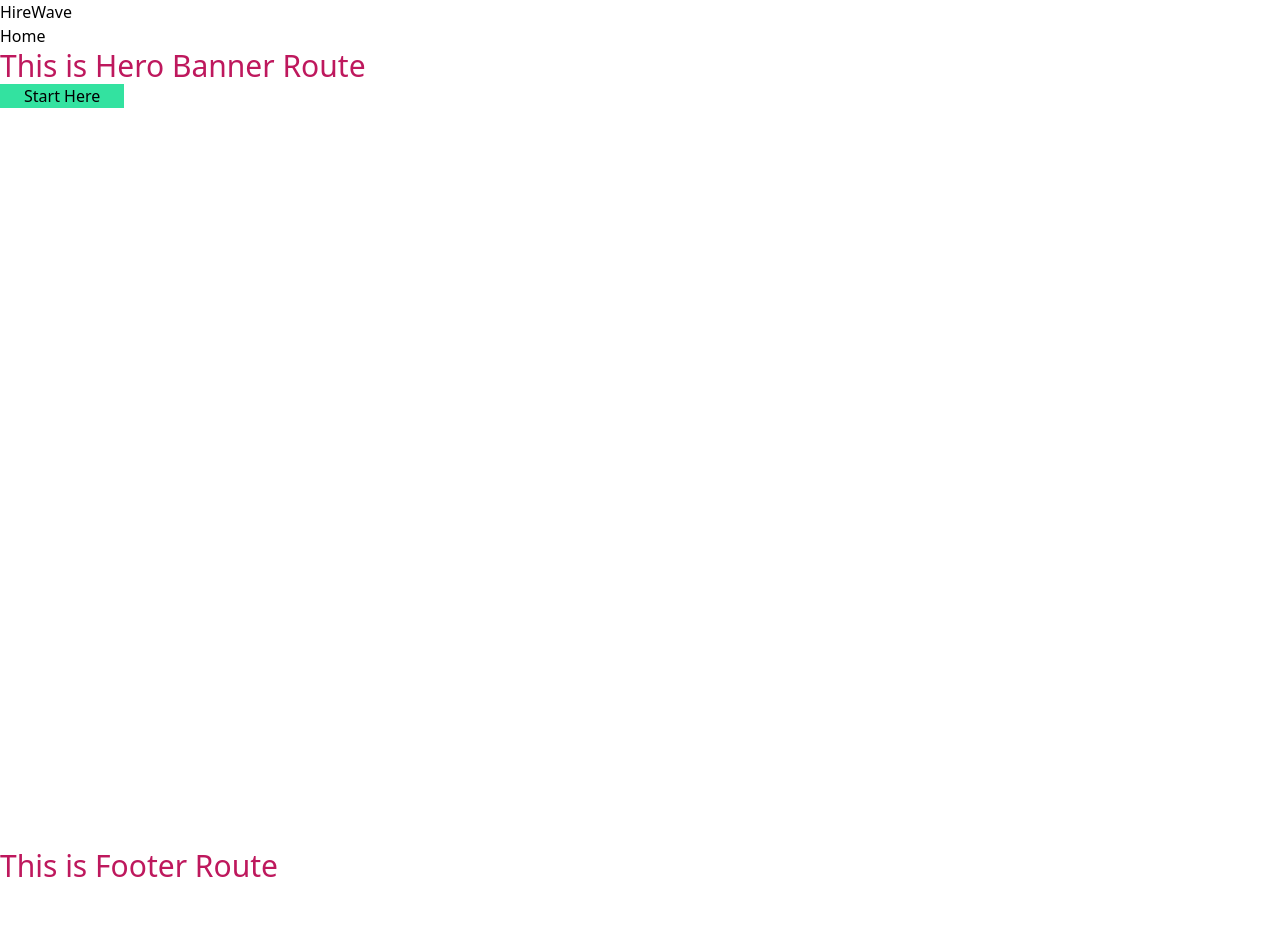
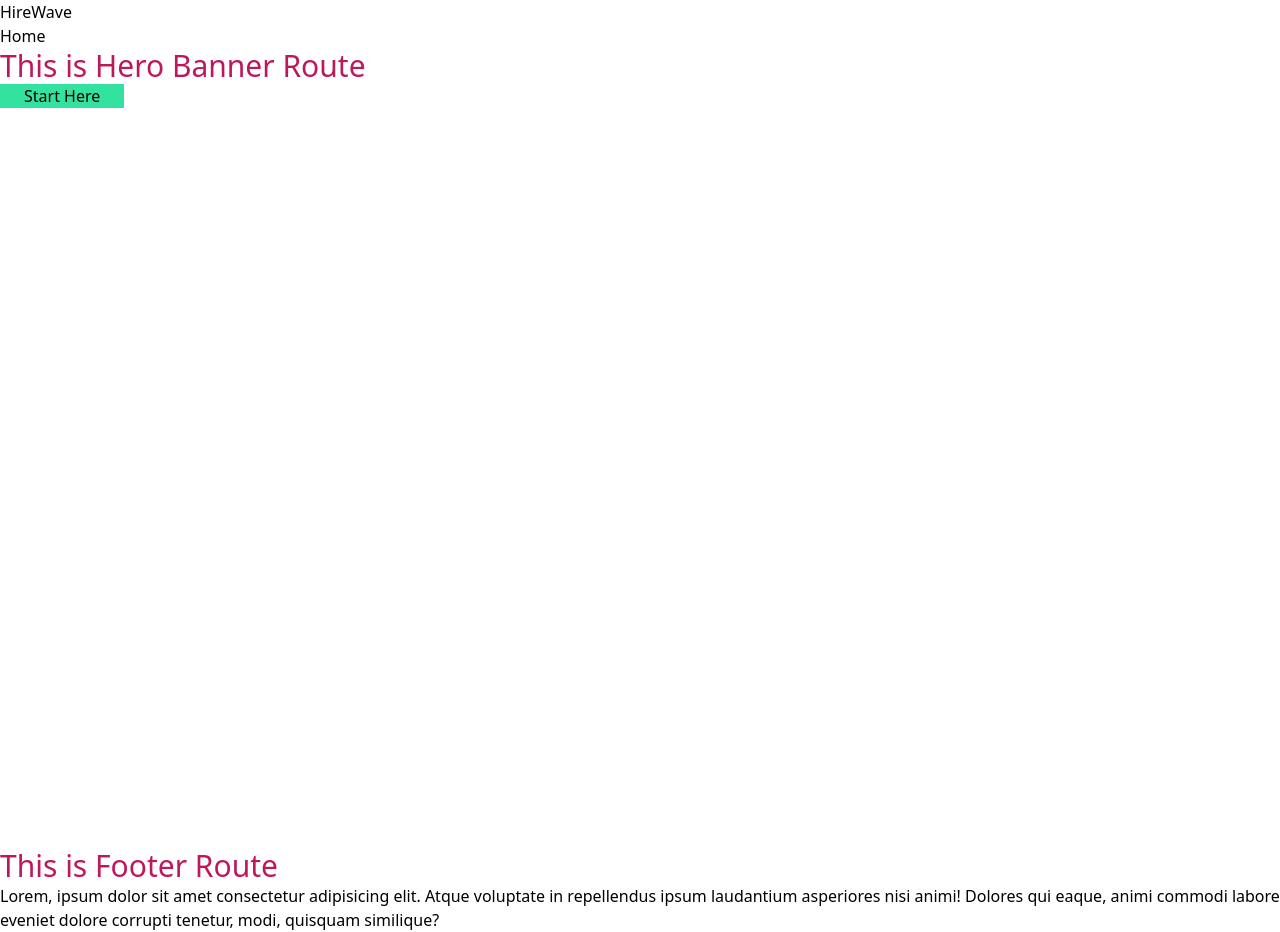
Before and after one commit to ProgrammerShipon/HireWave-Client, a React (Vite) app: page / in a window 1280 px wide. Before the commit the page ends 886 px from the top, so only its background shows below. Built offline with nearby package versions, Linux system fonts and the light colour scheme.

Commit message:
Added footer para

```diff
--- a/src/Shayed/Footer.jsx
+++ b/src/Shayed/Footer.jsx
@@ -2,6 +2,7 @@ const Footer = () => {
    return (
      <footer>
        <h1 className="text-3xl text-pink-700"> This is Footer Route </h1>
+       <p>Lorem, ipsum dolor sit amet consectetur adipisicing elit. Atque voluptate in repellendus ipsum laudantium asperiores nisi animi! Dolores qui eaque, animi commodi labore eveniet dolore corrupti tenetur, modi, quisquam similique?</p>
      </footer>
    );
 };
```
